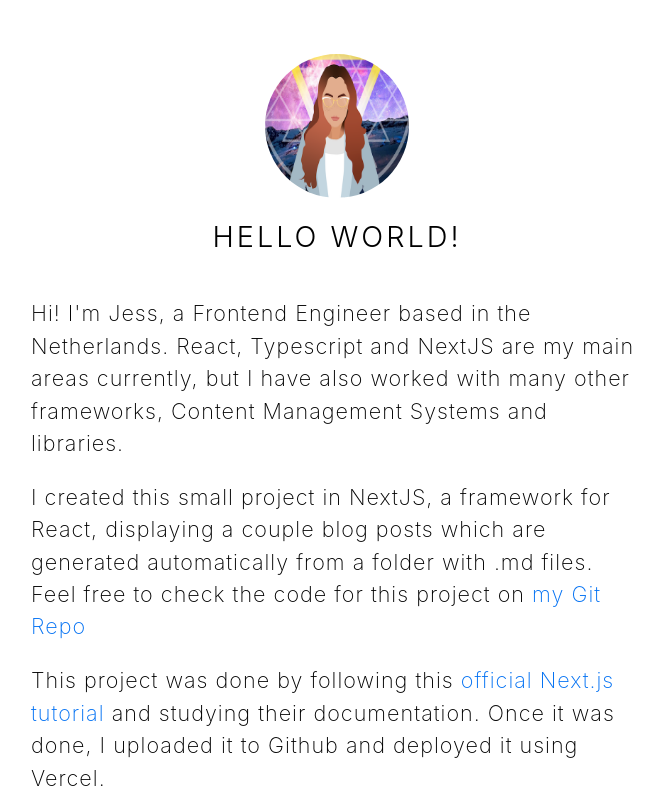
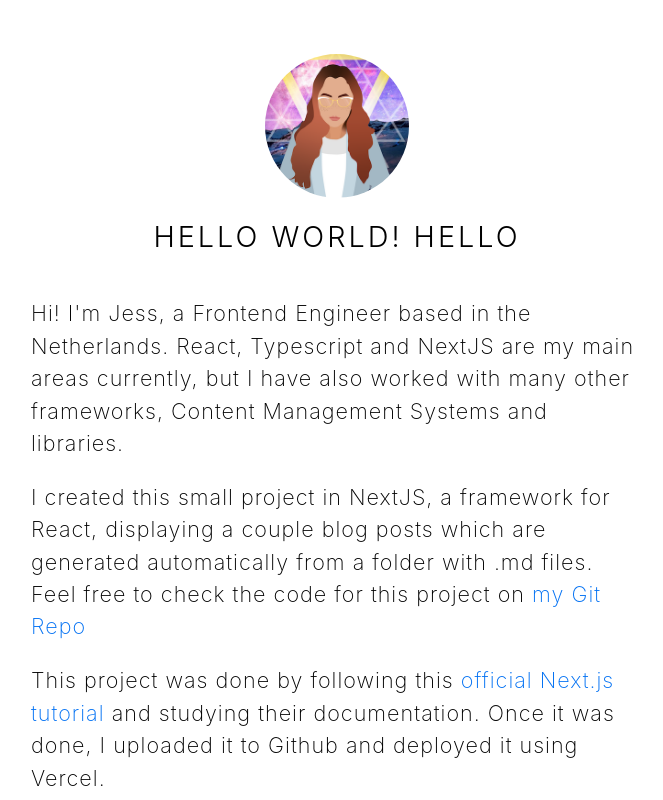
Before and after one commit to jessikadg/nextjs-blog, a Next.js app: page / in a window 1280 px wide. Shown: the top 800 px of the page, without its empty margins (303-966 px from the left). Built offline with nearby package versions, Linux system fonts and the light colour scheme.

Commit message:
next version 12.2.2

```diff
--- a/components/layout.js
+++ b/components/layout.js
@@ -4,7 +4,7 @@ import styles from "./layout.module.css";
 import utilStyles from "../styles/utils.module.css";
 import Link from "next/link";
 
-const name = "Hello World!";
+const name = "Hello World! Hello";
 export const siteTitle = "Next.js Sample Website";
 
 export default function Layout({ children, home }) {
--- a/package.json
+++ b/package.json
@@ -8,7 +8,7 @@
   "dependencies": {
     "date-fns": "^2.29.3",
     "gray-matter": "^4.0.3",
-    "next": "latest",
+    "next": "12.2.2",
     "react": "18.2.0",
     "react-dom": "18.2.0",
     "remark": "^14.0.2",
--- a/styles/global.css
+++ b/styles/global.css
@@ -26,6 +26,7 @@ a:hover {
 img {
   max-width: 100%;
   display: block;
+  object-fit: cover;
 }
 
 p {
--- a/styles/utils.module.css
+++ b/styles/utils.module.css
@@ -32,6 +32,7 @@
 
 .borderCircle {
   border-radius: 9999px;
+  object-fit: cover;
 }
 
 .colorInherit {
```
Also changed, not shown: 2 other files (tests, documents, lock files or other folders).
